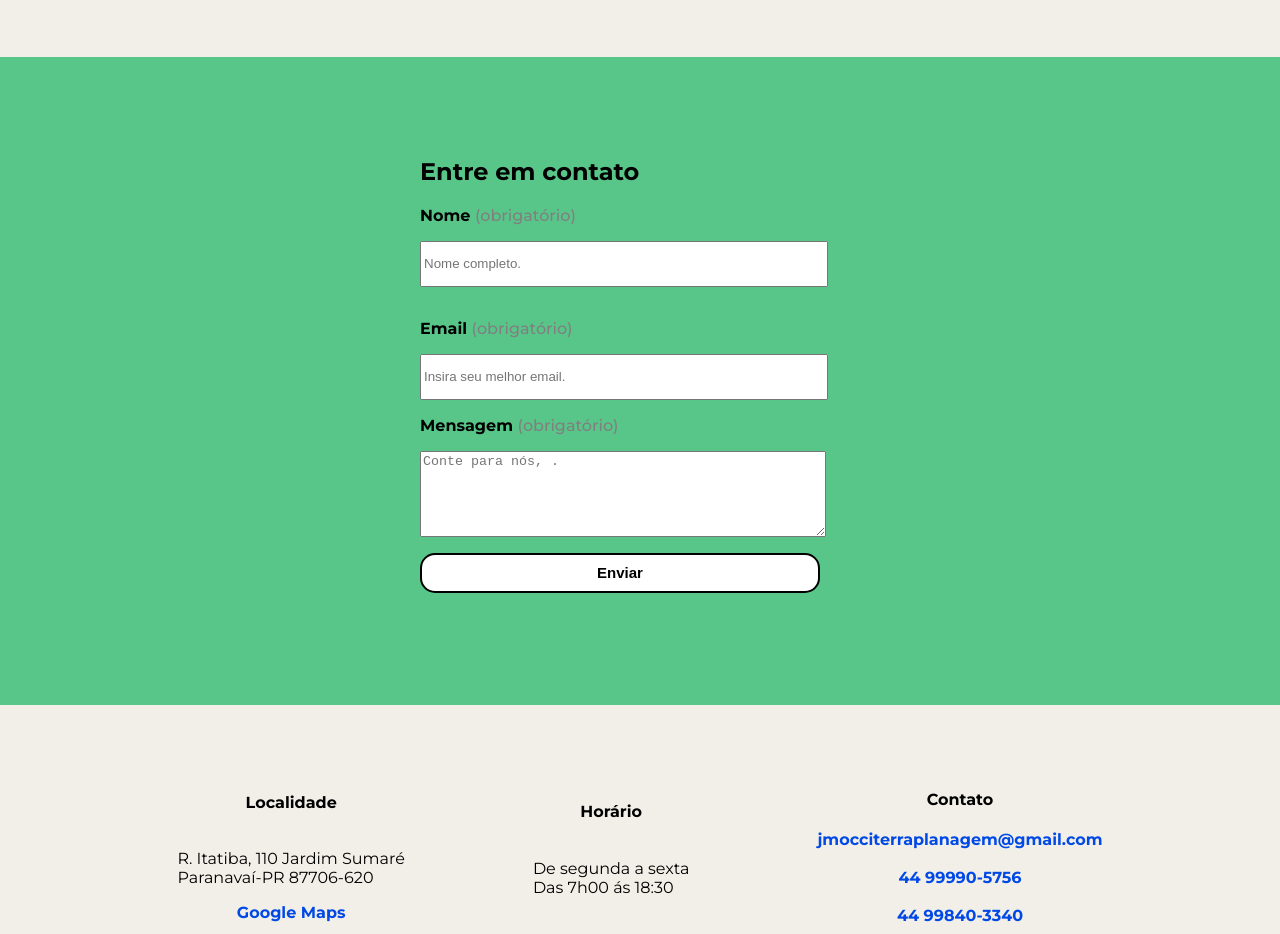
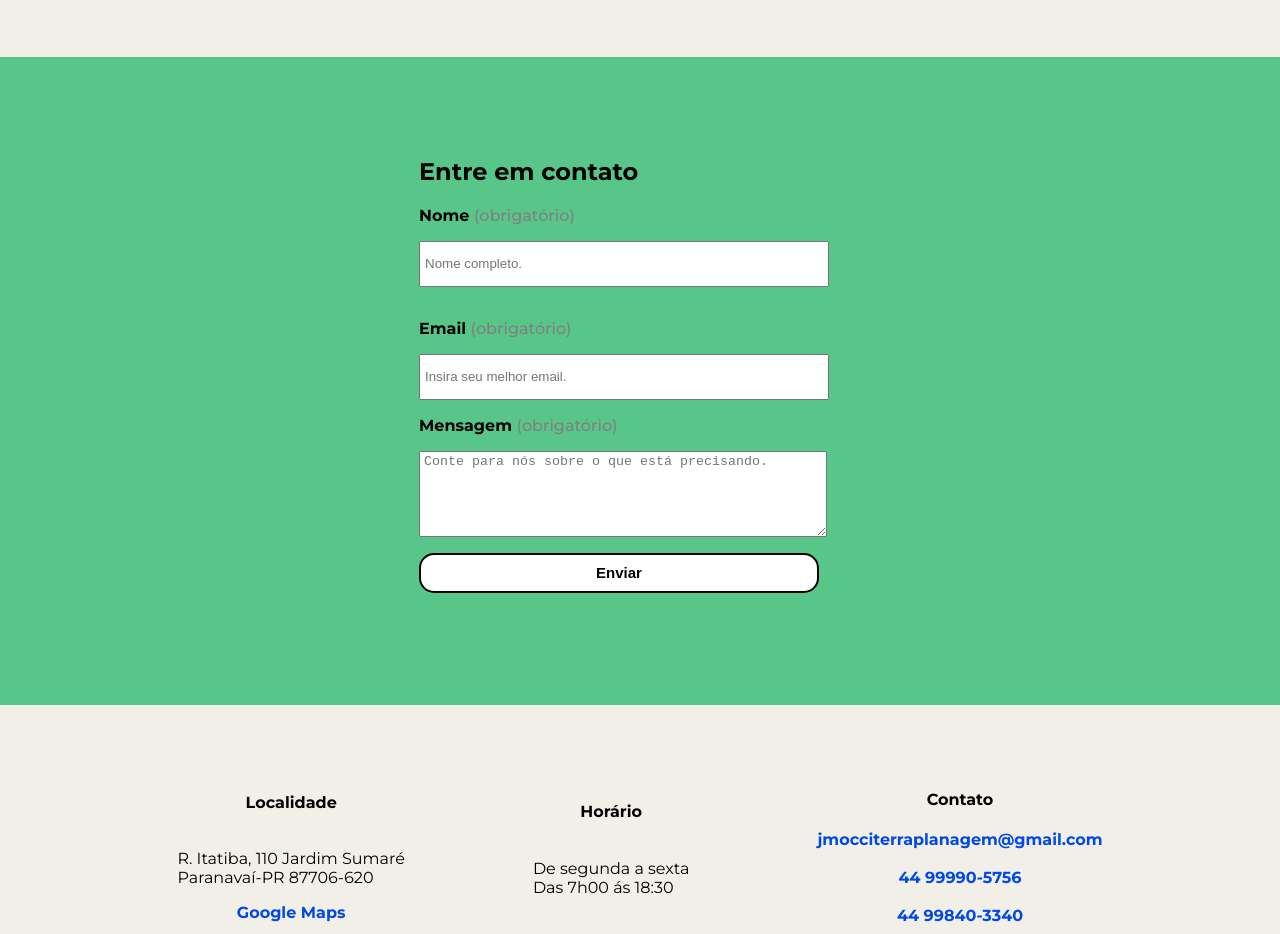
Before and after one commit to AlmirJrDev/JMOCCITERRAPLANAGEM, a React (Vite) app: page / in a window 1280 px wide. Shown: the part 3380-4314 px from the top of the page. Built offline with nearby package versions, Linux system fonts and the light colour scheme.

Commit message:
input and textarea padding placeholder

```diff
--- a/src/components/Contact/index.tsx
+++ b/src/components/Contact/index.tsx
@@ -72,7 +72,7 @@ export function Contact() {
           <label>Email <span>(obrigatório)</span></label>
           <input placeholder="Insira seu melhor email."  type="email" id="email" name="email" value={email} onChange={(e) => setEmail(e.target.value)} required />
           <label>Mensagem <span>(obrigatório)</span></label>
-          <textarea placeholder="Conte para nós, ." id="message" name="message" value={message} onChange={(e) => setMessage(e.target.value)} required> </textarea>
+          <textarea placeholder="Conte para nós sobre o que está precisando." id="message" name="message" value={message} onChange={(e) => setMessage(e.target.value)} required> </textarea>
           <button type="submit" value="Enviar">Enviar</button>
         </form>
       </FormContainer>
--- a/src/components/Contact/style.ts
+++ b/src/components/Contact/style.ts
@@ -63,11 +63,13 @@ export const FormContainer = styled.div`
       margin-bottom: 1rem;
       width: 400px;
       height: 40px;
+      padding-left: 4px;
     }
 
     textarea{
       width: 400px;
       height: 80px;
+      padding-left: 4px;
 
       margin-bottom: 1rem;
     }
```
